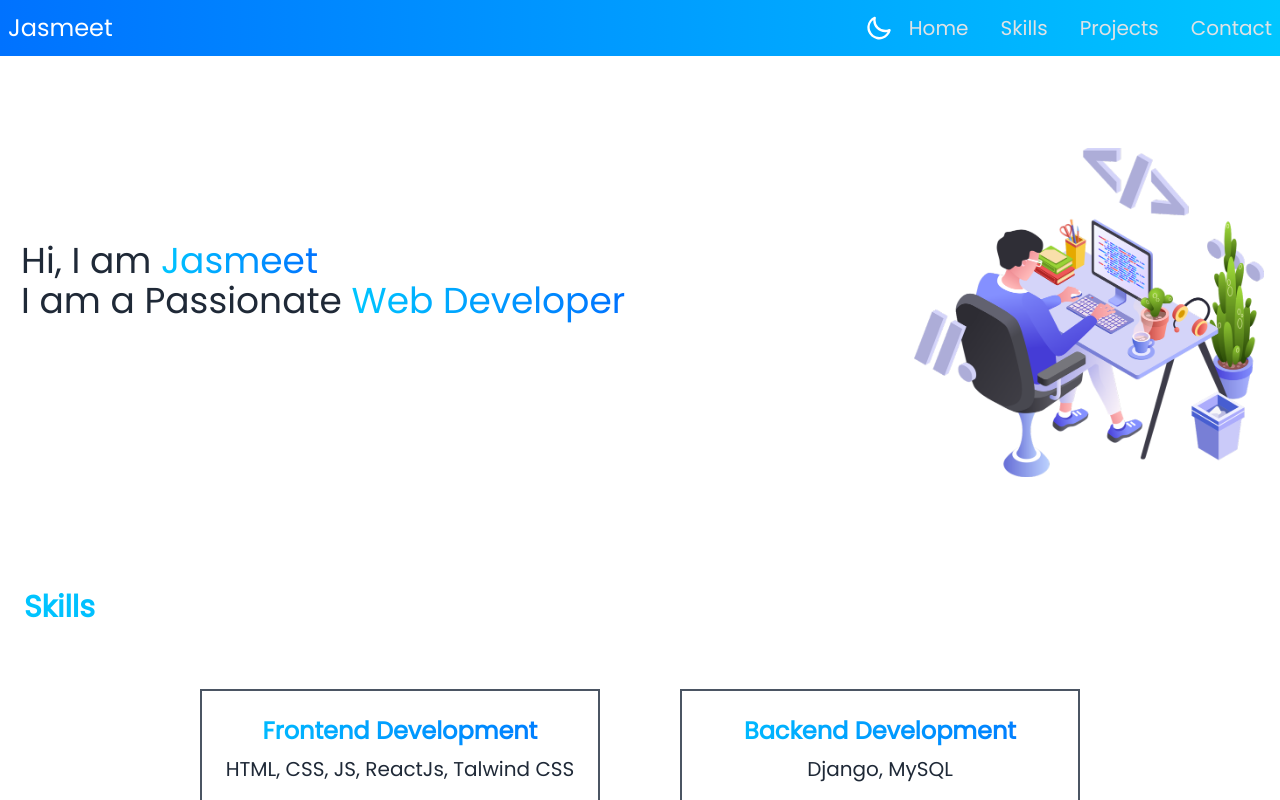
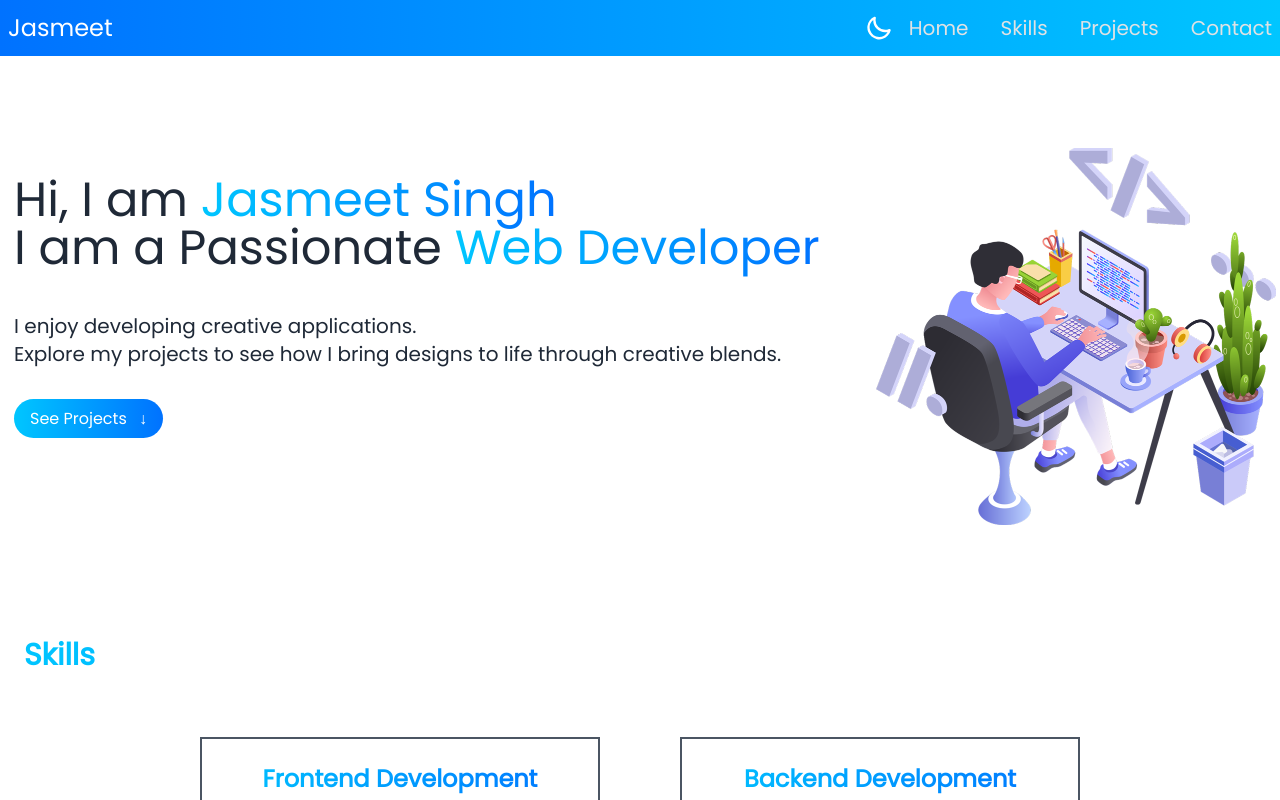
Before and after one commit to Jasmeet5108/Personal-Portfolio-Website, a React (Vite) app: page / in a window 1280 px wide. Shown: the top 800 px of the page. Built offline with nearby package versions, Linux system fonts and the light colour scheme.

Commit message:
Added & Edited text.

```diff
--- a/src/Components/Contacts.jsx
+++ b/src/Components/Contacts.jsx
@@ -50,7 +50,7 @@ const Contacts = () => {
                         <a className='bg-gradient-to-r from-[#00c6ff] to-[#0072ff] hover:from-[#0072ff] hover:to-[#00c6ff] transition text-white rounded p-2 hover:cursor-pointer' href="mailto:jasmeet5108k@gmail.com">Tap to send an email</a>
                     </div>
                 </div>
-                <div id="form" className='my-16 lg:w-[40%]'>
+                <div id="form" className='my-16 lg:w-[500px]'>
                     <form>
                         <div id="name" className='flex flex-col'>
                             <label htmlFor="name">Name</label>
--- a/src/Components/Home.jsx
+++ b/src/Components/Home.jsx
@@ -3,13 +3,20 @@ import React from 'react'
 const Home = () => {
     return (
         <>
-            <div id="home" className='max-w-screen-xl mx-auto mt-[-100px] sm:mt-[60px] flex flex-col md:flex-row md:justify-between md:items-center md:px-4 md:mt-7 w-full'>
-                <div className="left text-2xl text-center md:text-left md:text-[27px] lg:text-4xl px-[5px]">
-                    <p>Hi, I am <span className='blue-gradient_text'>Jasmeet</span></p>
+            <div id="home" className='max-w-screen-xl mx-auto mt-[-120px] sm:mt-[60px] flex flex-col md:flex-row md:justify-between md:items-center md:px-4 lg:px-1 md:mt-7 w-full'>
+                <div className="left text-3xl text-center md:text-left md:text-3xl lg:text-4xl xl:text-5xl px-[10px]">
+                    <p>Hi, I am <span className='blue-gradient_text'>Jasmeet Singh</span></p>
                     <p>I am a Passionate <span className='blue-gradient_text'>Web Developer</span></p>
+                    <p className='text-base lg:text-lg xl:text-xl mt-4 w-full md:w-[400px] lg:w-[600px] xl:w-[800px] md:mt-6 lg:mt-8 xl:mt-10'>I enjoy developing creative applications.
+                        <br />
+                        Explore my projects to see how I bring designs to life through creative blends.
+                    </p>
+                    <div className='mt-4'>
+                        <a href="#projects" className='rounded-full py-2 px-4 hover:cursor-pointer text-base text-white bg-gradient-to-r from-[#00c6ff] to-[#0072ff] hover:from-[#0072ff] hover:to-[#00c6ff]'>See Projects <span className='ml-2 mb-2'>&#8595;</span> </a>
+                    </div>
                 </div>
                 <div className="right mt-16">
-                    <img className='w-[320px] sm:w-[350px] block mx-auto' src="Images/Home-Img.png" alt="No Image" />
+                    <img className='w-[320px] sm:w-[350px] lg:w-[400px] block mx-auto' src="Images/Home-Img.png" alt="No Image" />
                 </div>
             </div>
         </>
```
